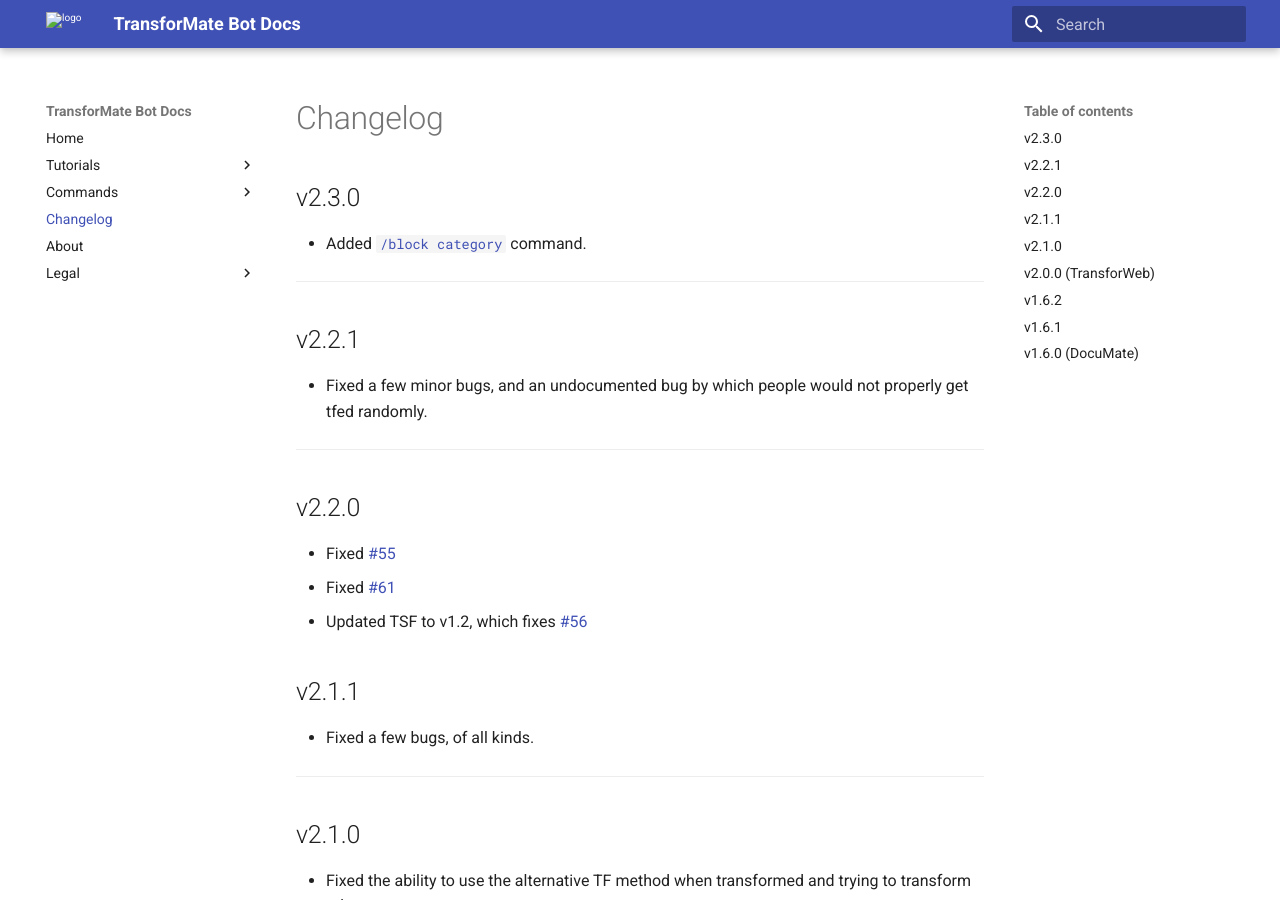
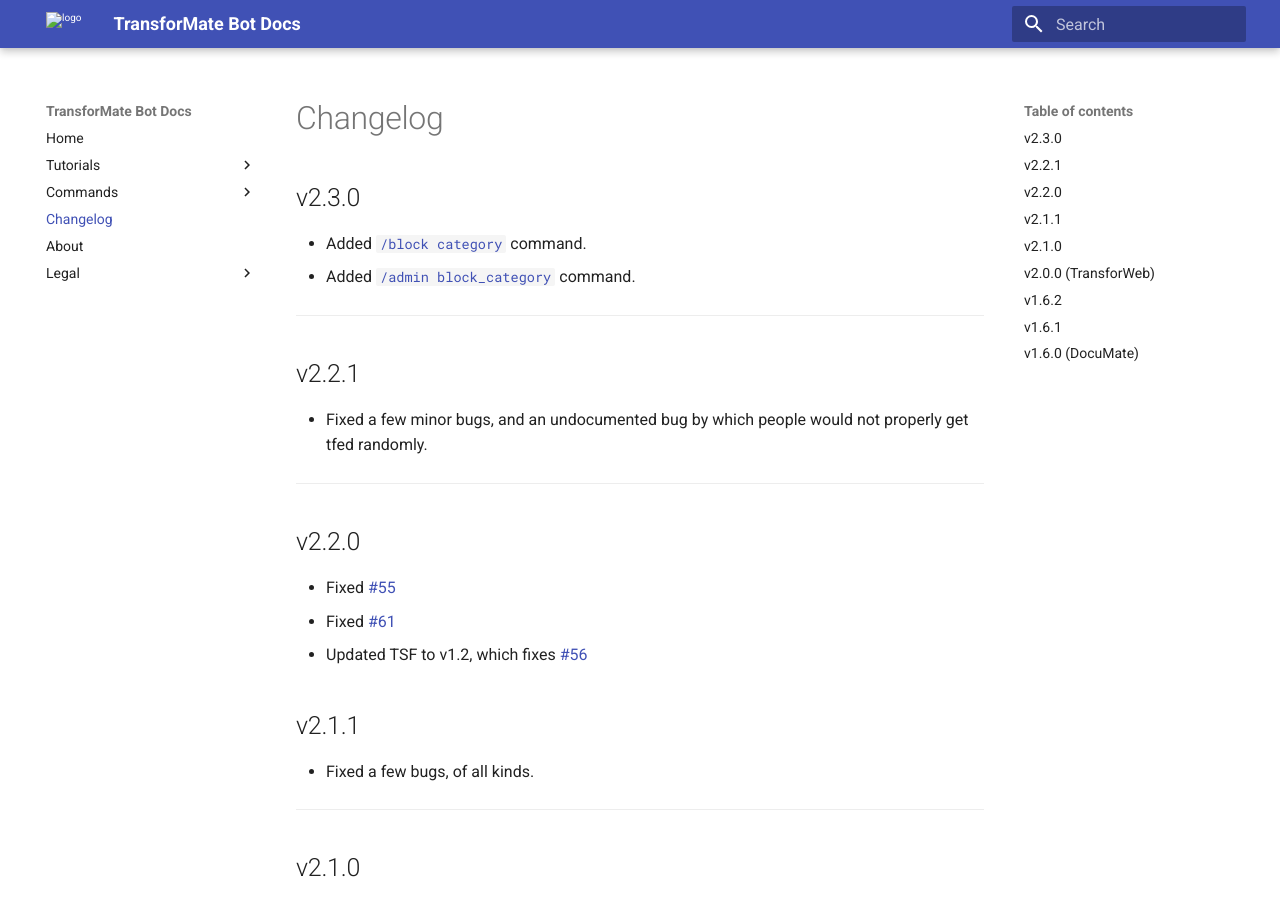
Before and after one commit to dorythecat/TransforMate, an MkDocs documentation site: the page built from docs/changelog.md, in a window 1280 px wide and 900 px high. Built offline with MkDocs 1.6.1 and Material for MkDocs 9.7.7, drawn with Linux system fonts in a browser that asks for light colours.

Commit message:
Updated changelog

```diff
--- a/docs/changelog.md
+++ b/docs/changelog.md
@@ -1,5 +1,6 @@
 ## v2.3.0
 - Added [`/block category`](commands/block/category.md) command.
+- Added [`/admin block_category`](commands/admin/block_category.md) command.
 
 ---
 
```
